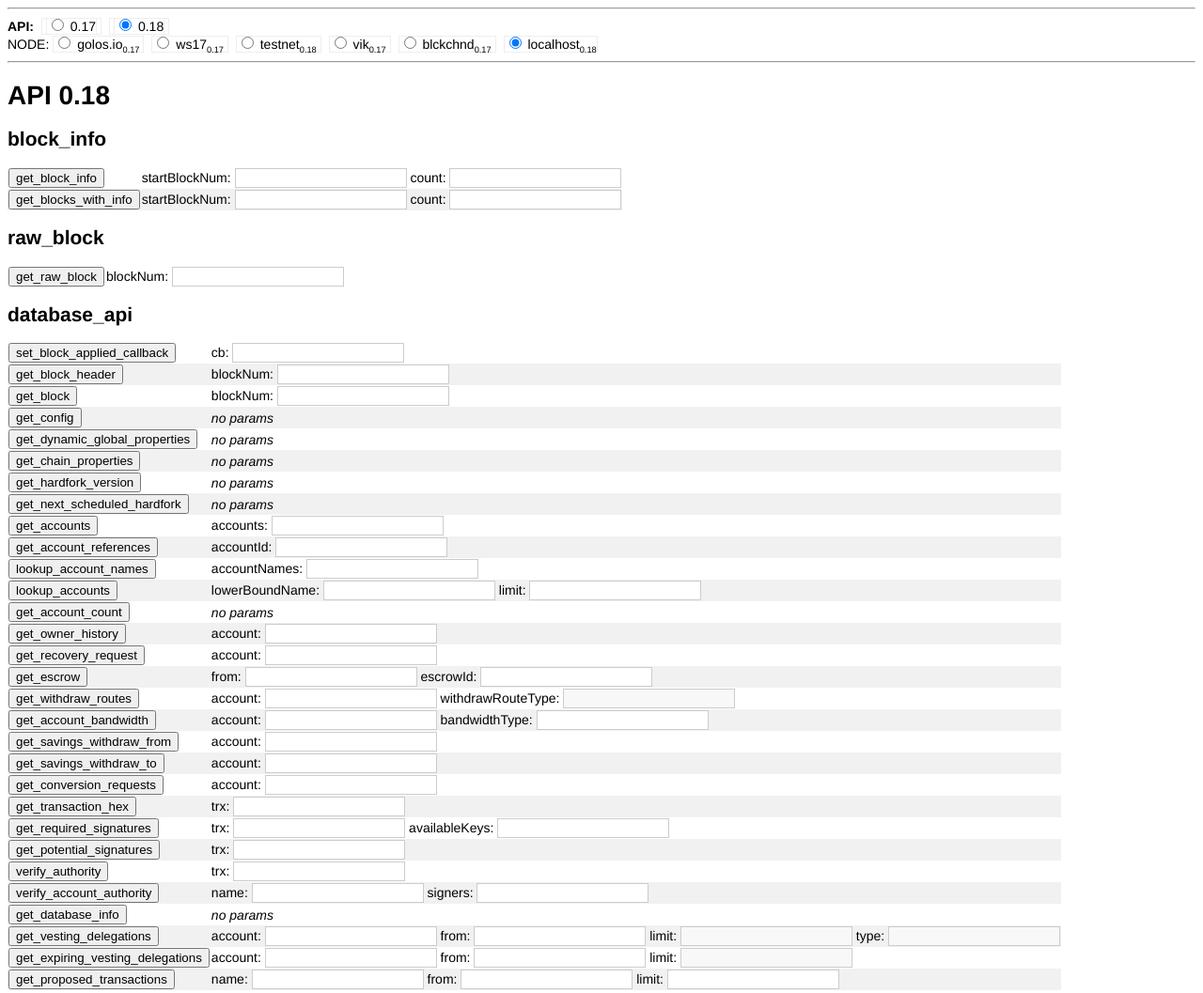
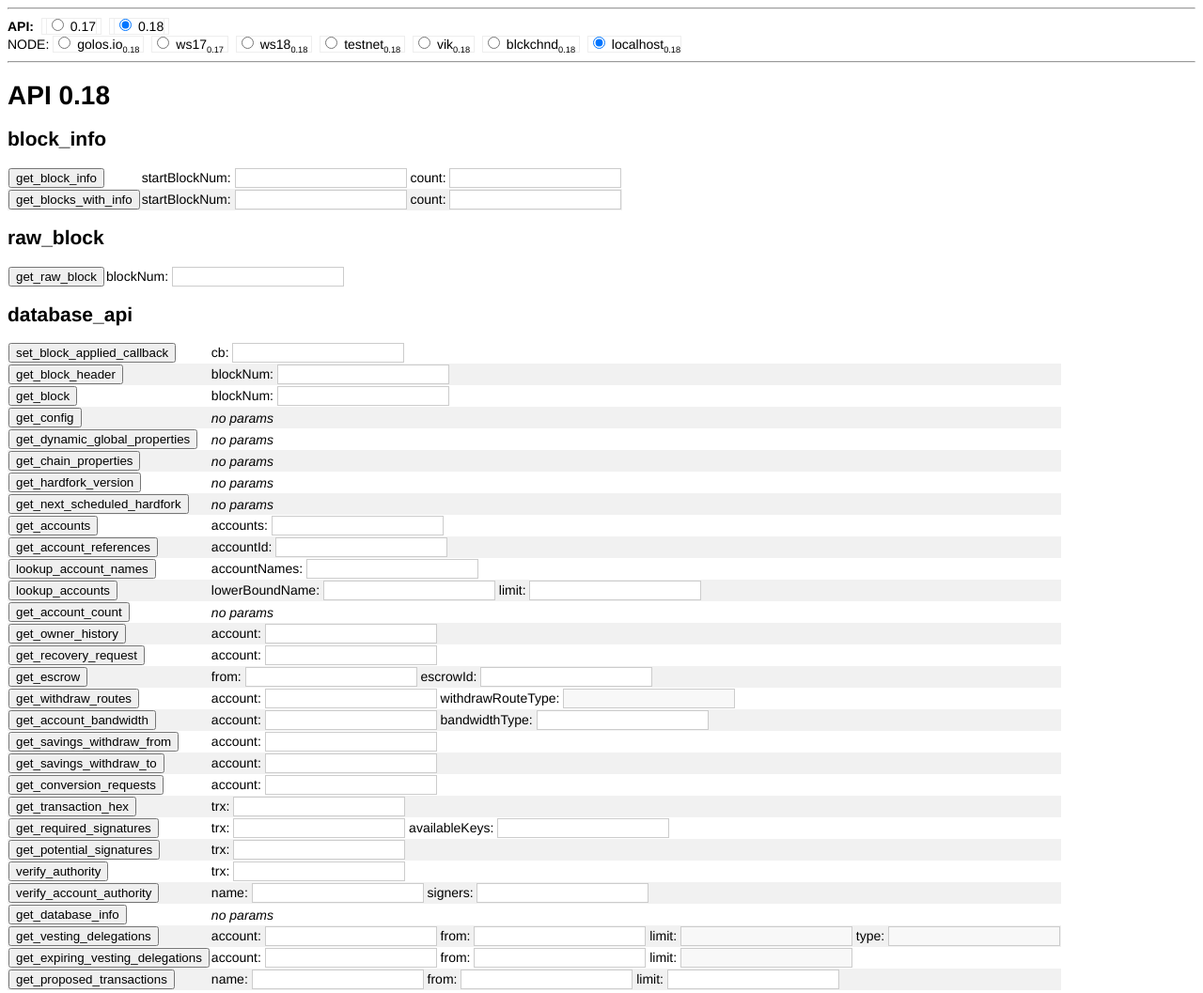
Before and after one commit to GolosChain/Qa, a plain HTML site: page tools/simple-api/index.html in a window 1280 px wide. Shown: the top 1057 px of the page at 94% size. Drawn offline with Linux system fonts and the light colour scheme.

Commit message:
simple-api: update nodes list to 0.18.0

```diff
--- a/tools/simple-api/index.html
+++ b/tools/simple-api/index.html
@@ -33,11 +33,12 @@ table tbody tr:hover td	{background: rgba(255,255,200,.5)}
 <script>
 const NODES = [
 //	[url, name, ?version, ?default]
-	["wss://ws.golos.io",			"golos.io"],
+	["wss://ws.golos.io",			"golos.io", 18],
 	["wss://ws17.golos.io",			"ws17"],
+	["wss://ws18.golos.io",			"ws18", 18],
 	["wss://ws.testnet.golos.io",	"testnet", 18],
-	["wss://api.golos.cf",			"vik"],
-	["wss://api.golos.blckchnd.com/ws", "blckchnd"],
+	["wss://api.golos.cf",			"vik", 18],
+	["wss://api.golos.blckchnd.com/ws", "blckchnd", 18],
 	["ws://127.0.0.1:8091",			"localhost", 18, true],
 ];
 let w = new KWS(), ApiMethods = [], ApiParamsFix = {}, currentApi = '';
```
